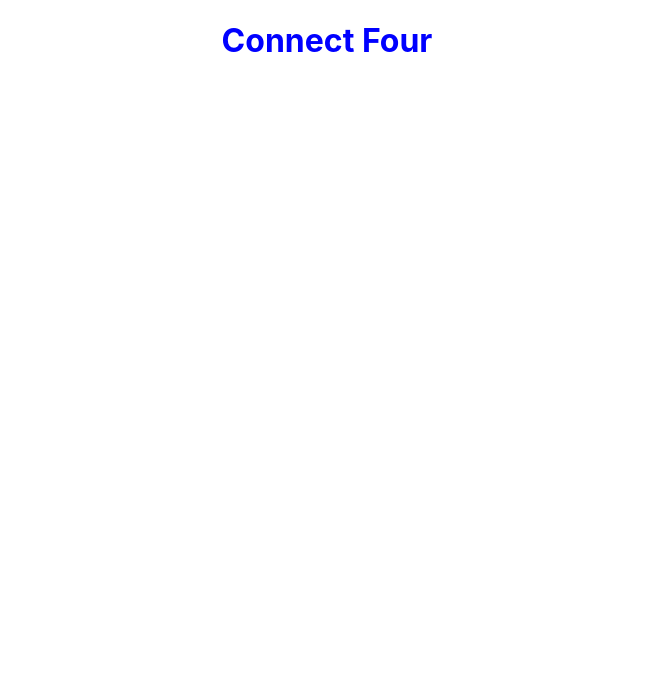
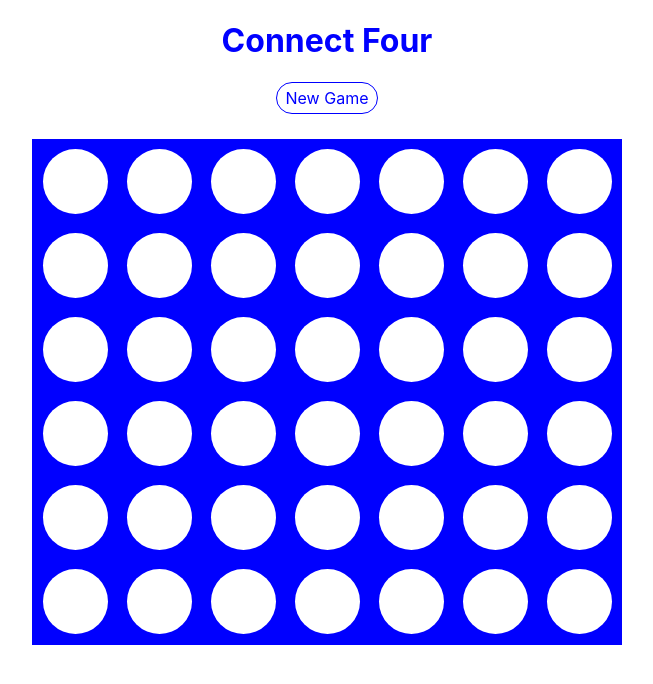
Before and after one commit to HassanChaabawi/react-connect4, a React (Create React App) app: page / in a window 1280 px wide. Shown: the top 684 px of the page, without its empty margins (313-966 px from the left). Built offline with nearby package versions, Linux system fonts and the light colour scheme.

Commit message:
displaying the board

```diff
--- a/src/App.tsx
+++ b/src/App.tsx
@@ -2,7 +2,7 @@ import './App.css';
 import GameBoard from 'src/components/GameBoard';
 import React from 'react';
 
-const App: React.FunctionComponent = () => {
+const App: React.FunctionComponent = ():JSX.Element => {
   return (
     <div>
       <h1>Connect Four</h1>
--- a/src/components/GameBoard.tsx
+++ b/src/components/GameBoard.tsx
@@ -1,29 +1,47 @@
-import React, {useEffect, useState} from 'react'
-import {Row} from 'src/components/interfaces/Row'
-import {Board} from 'src/components/interfaces/Board'
-import {INITIAL_BOARD, INITIAL_ROW} from 'src/components/constants/index'
+import React, { useEffect, useState } from "react";
+import { Row } from "src/components/interfaces/Row";
+import { Board } from "src/components/interfaces/Board";
+import { INITIAL_BOARD, INITIAL_ROW } from "src/components/constants/index";
+import GameRow from "src/components/GameRow";
 
-const GameBoard: React.FunctionComponent = () => {
-  const [board, setBoard] = useState<Board>(INITIAL_BOARD)
+const GameBoard: React.FunctionComponent = (): JSX.Element => {
+  const [board, setBoard] = useState<Board>({ rows: [] });
   useEffect(() => {
-    createBoard()
-  }, [])
-  const createBoard = () => {
-    let initialBoard: Board = INITIAL_BOARD
-    for(let r: number = 0;r < 6;r++) {
-      let row: Row = INITIAL_ROW
-      for(let c: number = 0;c < 7;c++) {
-        row.columns.push(null)
+    createBoard();
+  }, []);
+  const createBoard = (): void => {
+    let initialBoard: Board = { rows: [] };
+    for (let r: number = 0; r < 6; r++) {
+      let row: Row = { columns: [] };
+      for (let c: number = 0; c < 7; c++) {
+        row.columns.push(null);
       }
-      initialBoard.rows.push(row)
+      initialBoard.rows.push(row);
     }
-    setBoard(initialBoard)
-  }
+    setBoard(initialBoard);
+  };
   return (
     <div>
+      <div
+        className="button"
+        onClick={() => {
+          createBoard();
+        }}
+      >
+        New Game
+      </div>
+      <table>
+        <thead></thead>
+        <tbody>
+          {board.rows.map(
+            (row: Row, i: number): JSX.Element => (
+              <GameRow key={i} row={row} />
+            )
+          )}
+        </tbody>
+      </table>
+    </div>
+  );
+};
 
-    </div>
-  )
-}
-
-export default GameBoard
+export default GameBoard;
--- /dev/null
+++ b/src/components/GameRow.tsx
@@ -0,0 +1,23 @@
+import React from "react";
+import { Row } from "src/components/interfaces/Row";
+import { Column } from "src/components/interfaces/Column";
+import Tile from "src/components/Tile";
+
+interface Props {
+  row: Row;
+}
+
+const GameRow: React.FunctionComponent<Props> = ({
+  row,
+}: Props): JSX.Element => {
+  return (
+    <tr>
+      {row.columns.map(
+        (column: Column, i: number): JSX.Element => (
+          <Tile key={i} column={column} columnIndex={i}/>
+        )
+      )}
+    </tr>
+  );
+};
+export default GameRow;
--- /dev/null
+++ b/src/components/Tile.tsx
@@ -0,0 +1,29 @@
+import React from "react";
+import { Column } from "src/components/interfaces/Column";
+
+interface Props {
+  columnIndex: number;
+  column: Column;
+}
+
+const Tile: React.FunctionComponent<Props> = ({
+  columnIndex,
+  column,
+}: Props): JSX.Element => {
+  let tileStatus = "open";
+
+  if (column === 1) {
+    tileStatus = "player1";
+  } else if (column === 2) {
+    tileStatus = "player2";
+  }
+
+  return (
+    <td>
+      <div className="tile">
+        <div className={[tileStatus, "circle"].join(" ")}></div>
+      </div>
+    </td>
+  );
+};
+export default Tile;
--- a/src/components/constants/index.ts
+++ b/src/components/constants/index.ts
@@ -1,7 +1,10 @@
-export const INITIAL_BOARD = {
+import { Board } from "src/components/interfaces/Board"
+import { Row } from "src/components/interfaces/Row"
+
+export const INITIAL_BOARD: Board = {
     rows: []
 }
 
-export const INITIAL_ROW = {
+export const INITIAL_ROW: Row = {
     columns: []
 }
--- a/src/components/interfaces/Board.ts
+++ b/src/components/interfaces/Board.ts
@@ -1,4 +1,4 @@
-import { Row } from "./Row";
+import { Row } from "src/components/interfaces/Row";
 
 export interface Board {
     rows: Row[]
--- a/src/components/interfaces/Column.ts
+++ b/src/components/interfaces/Column.ts
@@ -1,3 +1,3 @@
 export interface Column {
-    player?: string
+    player?: number
 }
--- a/src/components/interfaces/Row.ts
+++ b/src/components/interfaces/Row.ts
@@ -1,4 +1,4 @@
-import { Column } from "./Column";
+import { Column } from "src/components/interfaces/Column";
 
 export interface Row {
     columns: Column[]
```
